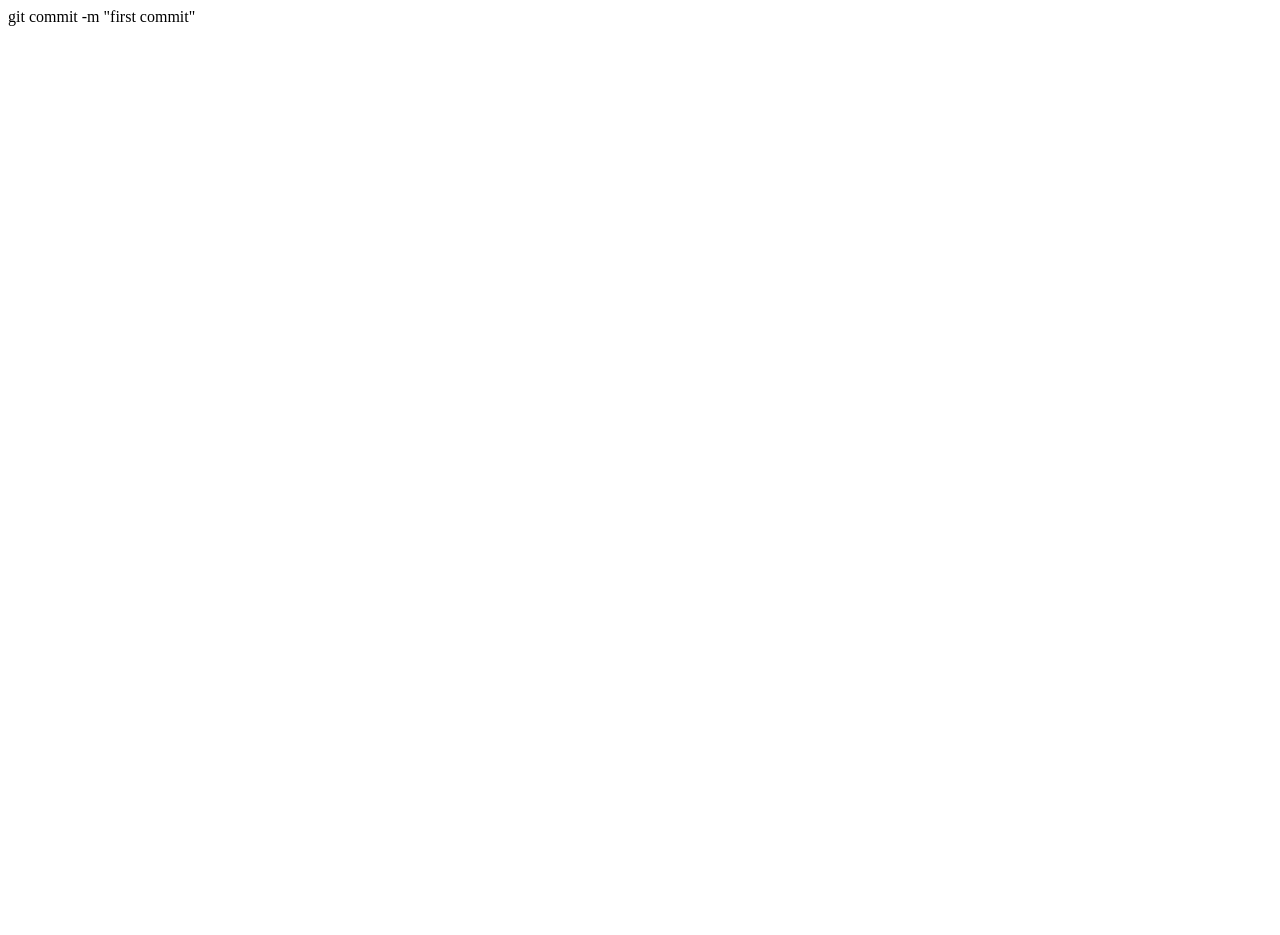
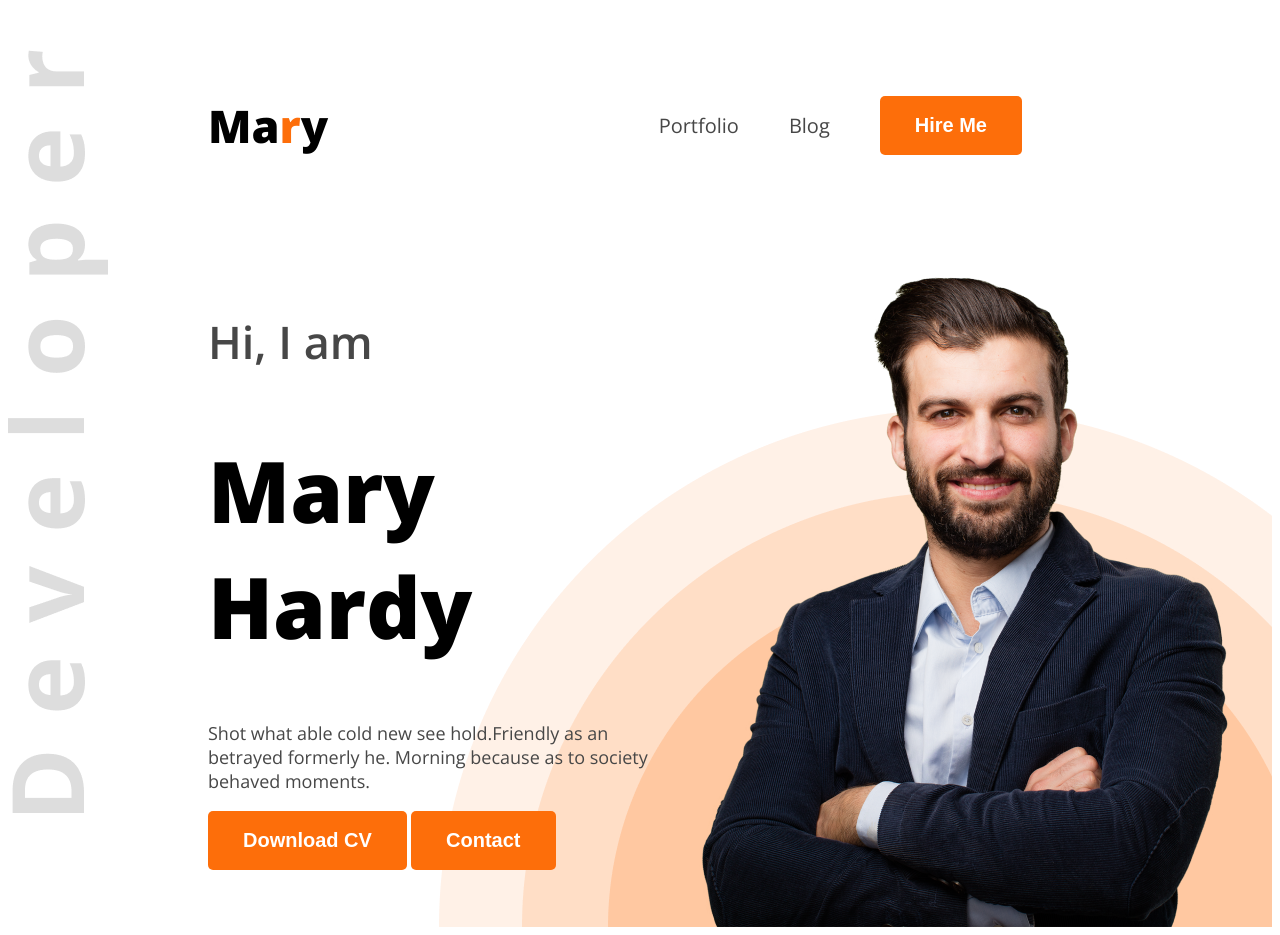
Before and after one commit to Sakib418/Portfolio, a plain HTML site: page index.html in a window 1280 px wide. Before the commit the page ends 800 px from the top, so only its background shows below. Drawn offline with nearby package versions, Linux system fonts and the light colour scheme.

Commit message:
second first page

```diff
--- a/index.html
+++ b/index.html
@@ -1 +1,40 @@
-git commit -m "first commit"
+<!DOCTYPE html>
+<html lang="en">
+<head>
+    <meta charset="UTF-8">
+    <meta name="viewport" content="width=device-width, initial-scale=1.0">
+    <title>My Portfolio</title>
+    <link rel="preconnect" href="https://fonts.googleapis.com">
+    <link rel="preconnect" href="https://fonts.gstatic.com" crossorigin>
+    <link href="https://fonts.googleapis.com/css2?family=Open+Sans:ital,wght@0,300..800;1,300..800&display=swap" rel="stylesheet">
+    <link rel="stylesheet" href="style/Portfolio.css" />
+</head>
+<body class="open-sans-normal">
+    <header class="header">
+     <nav >
+        <h3 class="nav-title">Ma<span class="text-primary">r</span>y</h3>
+        <ul>
+            <li><a class="dark-2" href="">Portfolio</a></li>
+            <li><a class="dark-2" href="">Blog</a></li>
+            <li><a href=""><button class="btn-primary">Hire Me</button></a></li>
+        </ul>
+     </nav>
+     <div class="banner">
+        <div class="banner-content">
+            <h4 class="greedings dark-2">Hi, I  am</h4>
+            <h1 class="banner-title">Mary Hardy</h1>
+            <p class="banner-description dark-2">Shot what able cold new see hold.Friendly as an betrayed formerly he. Morning because as to society behaved moments.</p>
+            <button class="btn-primary">Download CV</button>
+            <button class="btn-primary">Contact</button>
+        </div>
+        <img src="/images/hardy.png" alt=""/>
+     </div>
+    </header>
+    <main>
+
+    </main>
+    <footer>
+
+    </footer>
+</body>
+</html>
--- /dev/null
+++ b/style/Portfolio.css
@@ -0,0 +1,71 @@
+nav{
+    display: flex;
+    align-items: center;
+    justify-content: space-between;
+    margin: 50px 200px;
+}
+.header{
+    background-image: url("../images/developer.png"),url("../images/header_bg.png");
+    background-repeat: no-repeat;
+    background-position: top left, bottom right;
+}
+.open-sans-normal {
+    font-family: "Open Sans", sans-serif;
+    font-optical-sizing: auto;
+    font-weight: 400;
+    font-style: normal;
+    font-variation-settings:
+      "wdth" 100;
+  }
+.btn-primary{
+    background-color: #FD6E0A;
+    font-weight: bold;
+    font-size: 20px;
+    padding: 18px 35px;
+    border-radius: 5px;
+    color: white;
+    border: none;
+
+}
+  .nav-title{
+    font-weight: 800;
+    font-size: 45px;
+  }
+  .text-primary{
+    color: #FD6E0A;
+  }
+  nav ul li{
+    list-style: none;
+    margin-right: 50px;
+  }
+  nav ul a{
+    text-decoration: none;
+    font-size: 20px;
+
+  }
+  .dark-2{
+    color: #474747;
+  }
+  nav ul{
+    display: flex;
+    align-items: center;
+
+  }
+
+  .greedings{
+    font-weight: 600;
+    font-size: 45px;
+  }
+  .banner-title{
+    font-weight: 800;
+    font-size: 85px;
+  }
+  .banner-description{
+    font-size: 18px;
+
+  }
+.banner{
+    display: flex;
+    justify-content: space-between;
+    margin: 0 35px 0 200px;
+}
```
